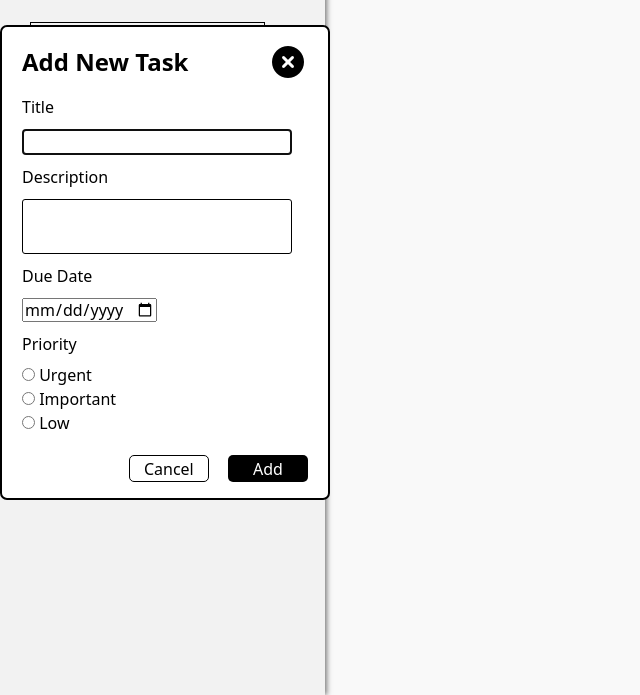
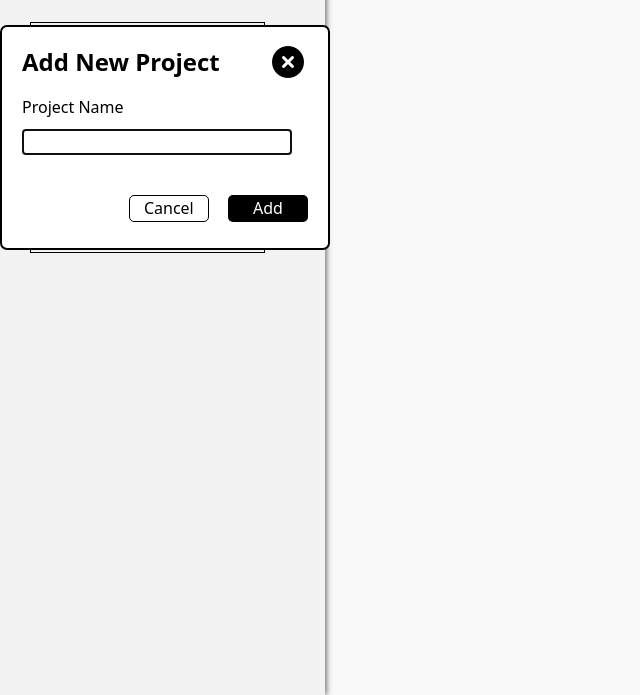
Before and after one commit to rafyls/odin-projects, a website built with webpack: page 204-todo-list/src/template.html in a window 1280 px wide. Shown: the part 105-800 px from the top of the page, without its empty margins (0-640 px from the left). Built offline with nearby package versions, Linux system fonts and the light colour scheme.

Commit message:
Lay out and style the modal dialog for adding a new project

```diff
--- a/204-todo-list/src/style.css
+++ b/204-todo-list/src/style.css
@@ -240,3 +240,12 @@ img, svg, video {
 .newTaskDialog-buttons > button:active {
   box-shadow: 1px 1px 2px 0px rgba(0, 0, 0, 0.85);
 }
+
+.newProjectDialog {
+  width: 330px;
+  height: 225px;
+}
+
+.newProjectDialog-buttons {
+  margin-top: 30px;
+}
--- a/204-todo-list/src/template.html
+++ b/204-todo-list/src/template.html
@@ -27,7 +27,7 @@
     </div>
     <div class="mainContent">
       <h3 class="mainContent-projectName">Today</h3>
-      <dialog class="newTaskDialog" open>
+      <dialog class="newTaskDialog">
         <div class="newTaskDialog-heading">
           <h2>Add New Task</h2>
           <i class="fa-solid fa-circle-xmark fa-2x newTaskDialog-closeIcon"></i>
@@ -60,6 +60,20 @@
           </div>
         </form>
       </dialog>
+      <dialog class="newTaskDialog newProjectDialog" open>
+        <div class="newTaskDialog-heading">
+          <h2>Add New Project</h2>
+          <i class="fa-solid fa-circle-xmark fa-2x newTaskDialog-closeIcon"></i>
+        </div>
+        <form class="newTaskDialog-form newProjectDialog-form" method="dialog">
+          <label for="title">Project Name</label>
+          <input type="text" id="title" required autofocus>
+          <div class="newTaskDialog-buttons newProjectDialog-buttons">
+            <button type="reset" class="newTaskDialog-buttonsCancel" value="cancel">Cancel</button>
+            <button type="submit" class="newTaskDialog-buttonsAdd" value="add">Add</button>
+          </div>
+        </form>
+      </dialog>
     </div>
   </body>
 </html>
```
